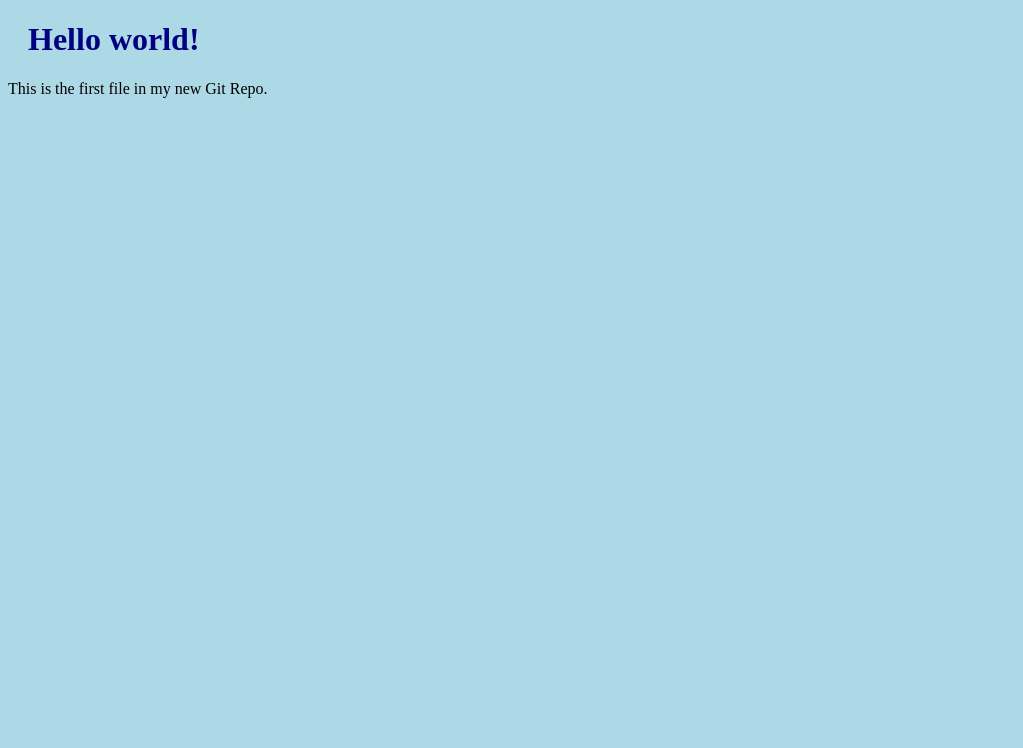
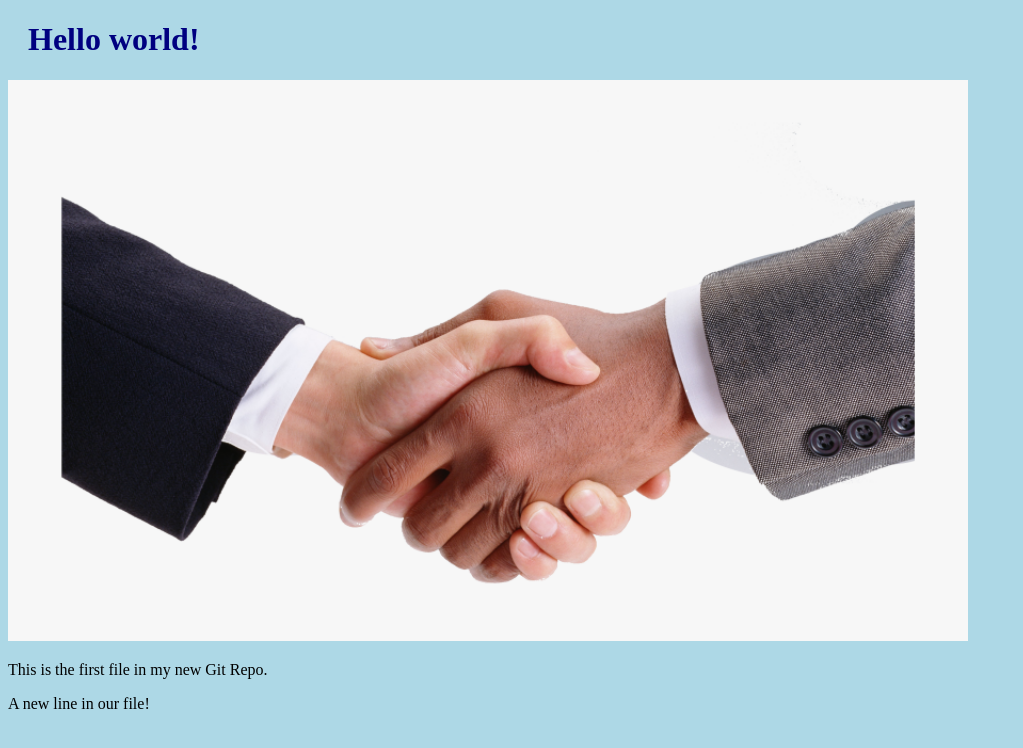
Before and after one commit to wine011/hello-world, a plain HTML site: page index.html in a window 1280 px wide. Shown: the whole page, without its empty margins (0-1023 px from the left). Drawn offline with Linux system fonts and the light colour scheme.

Commit message:
Added image to Hello World

```diff
--- a/index.html
+++ b/index.html
@@ -7,7 +7,10 @@
 <body>
 
 <h1>Hello world!</h1>
+<div><img src="img_hello_world.png" alt="Hello World from Space"
+style="width:100%;max-width:960px"></div>
 <p>This is the first file in my new Git Repo.</p>
+<p>A new line in our file!</p>
 
 </body>
 </html>
```
Also changed, not shown: img_hello_world.png (added).
